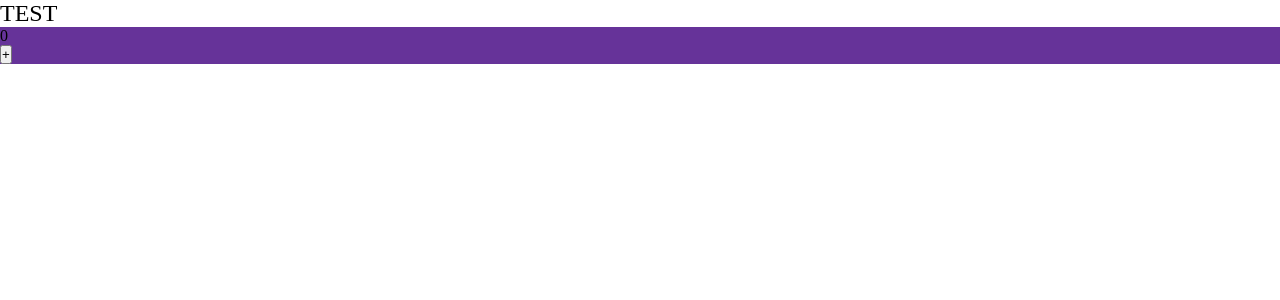
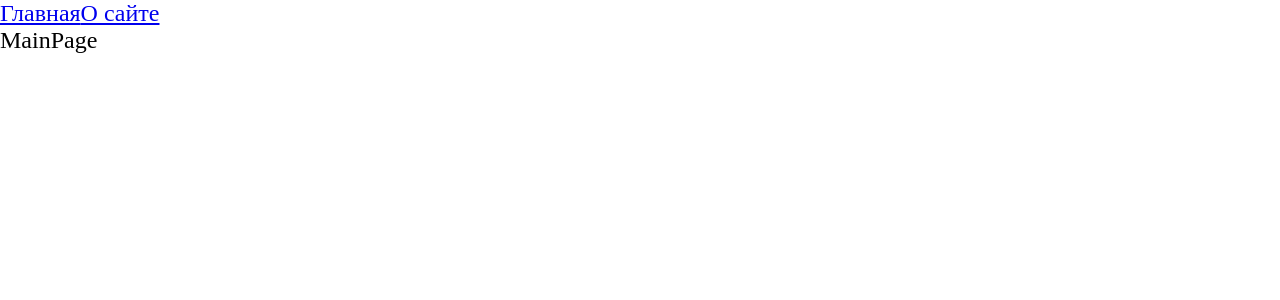
Before and after one commit to syndikat8/lvl-up-frontend, a React app: page / in a window 1280 px wide. Shown: the top 300 px of the page. Built offline with nearby package versions, Linux system fonts and the light colour scheme.

Commit message:
feat: add lesson 6 (route)

```diff
--- a/package.json
+++ b/package.json
@@ -23,6 +23,7 @@
     "@types/node": "^17.0.21",
     "@types/react": "^17.0.39",
     "@types/react-dom": "^17.0.11",
+    "@types/react-router-dom": "^5.3.3",
     "@types/webpack": "^5.28.0",
     "@types/webpack-dev-server": "^4.7.2",
     "css-loader": "^6.6.0",
@@ -40,6 +41,7 @@
   },
   "dependencies": {
     "react": "^17.0.2",
-    "react-dom": "^17.0.2"
+    "react-dom": "^17.0.2",
+    "react-router-dom": "^6.2.1"
   }
 }
--- a/src/App.tsx
+++ b/src/App.tsx
@@ -1,15 +1,20 @@
-import React from 'react';
-import Counter from "./components/Counter";
+import React, { Suspense } from 'react';
+import {Link, Route, Routes} from "react-router-dom";
 import './index.scss'
+import {AboutPageAsync} from "./pages/AboutPage/AboutPage.async";
+import {MainPageAsync} from "./pages/MainPage/MainPage.async";
 
 const App = () => {
     return (
-        <div>
-            <div className="app">
-                TEST
-            </div>
-
-            <Counter/>
+        <div className="app">
+            <Link to={'/'}>Главная</Link>
+            <Link to={'/about'}>О сайте</Link>
+            <Suspense fallback={<div>Loading...</div>}>
+                <Routes>
+                    <Route path={'/about'} element={<AboutPageAsync/>} />
+                    <Route path={'/'} element={<MainPageAsync/>} />
+                </Routes>
+            </Suspense>
         </div>
     );
 };
--- a/src/index.tsx
+++ b/src/index.tsx
@@ -1,7 +1,10 @@
 import {render} from "react-dom";
 import App from "./App";
+import {BrowserRouter} from "react-router-dom";
 
 render(
-    <App/>,
-    document.getElementById('root')
+    <BrowserRouter>
+        <App/>
+    </BrowserRouter>,
+document.getElementById('root')
 )
--- /dev/null
+++ b/src/pages/AboutPage/AboutPage.async.tsx
@@ -0,0 +1,3 @@
+import { lazy } from 'react'
+
+export const AboutPageAsync = lazy(() => import('./AboutPage'));
--- /dev/null
+++ b/src/pages/AboutPage/AboutPage.tsx
@@ -0,0 +1,11 @@
+import React from 'react';
+
+const AboutPage = () => {
+    return (
+        <div>
+            AboutPage
+        </div>
+    );
+};
+
+export default AboutPage;
--- /dev/null
+++ b/src/pages/MainPage/MainPage.async.tsx
@@ -0,0 +1,3 @@
+import { lazy } from 'react'
+
+export const MainPageAsync = lazy(() => import('./MainPage'));
--- /dev/null
+++ b/src/pages/MainPage/MainPage.tsx
@@ -0,0 +1,11 @@
+import React from 'react';
+
+const MainPage = () => {
+    return (
+        <div>
+            MainPage
+        </div>
+    );
+};
+
+export default MainPage;
```
Also changed, not shown: tsconfig.json (+22 -7 lines), 1 other file (tests, documents, lock files or other folders).
